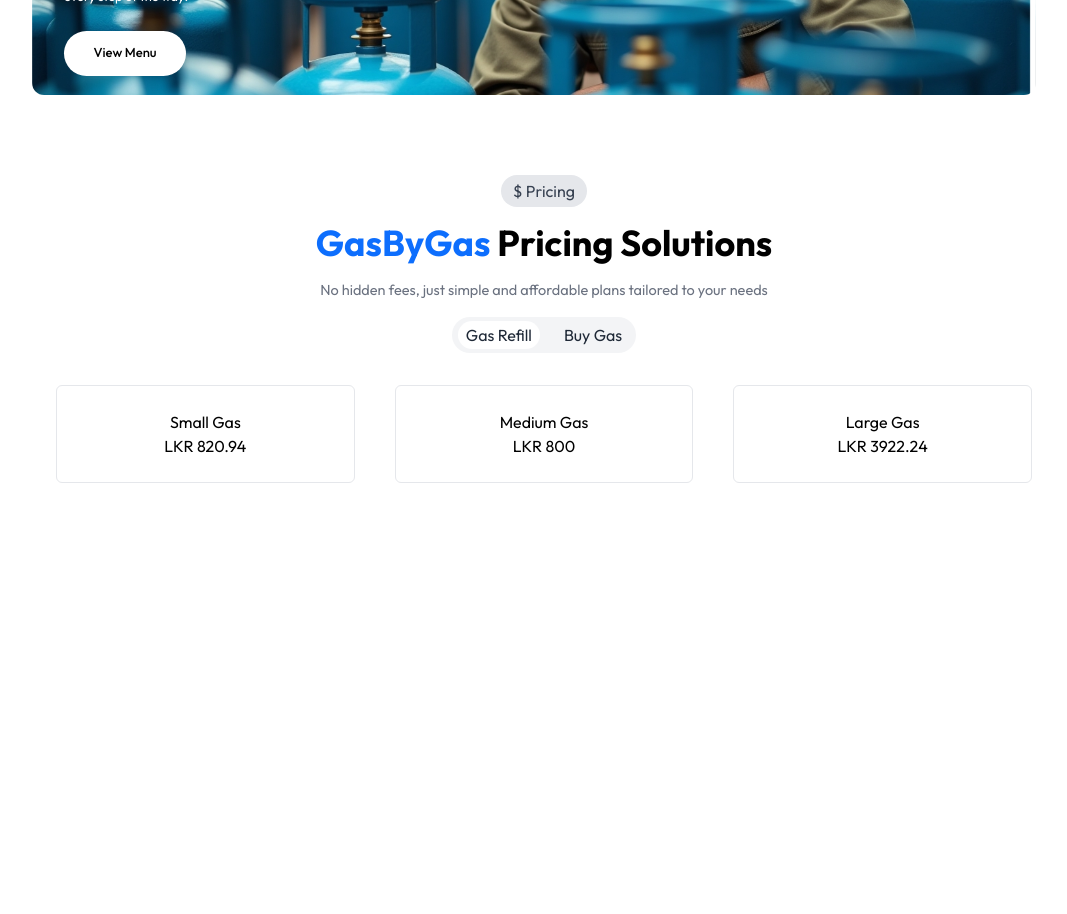
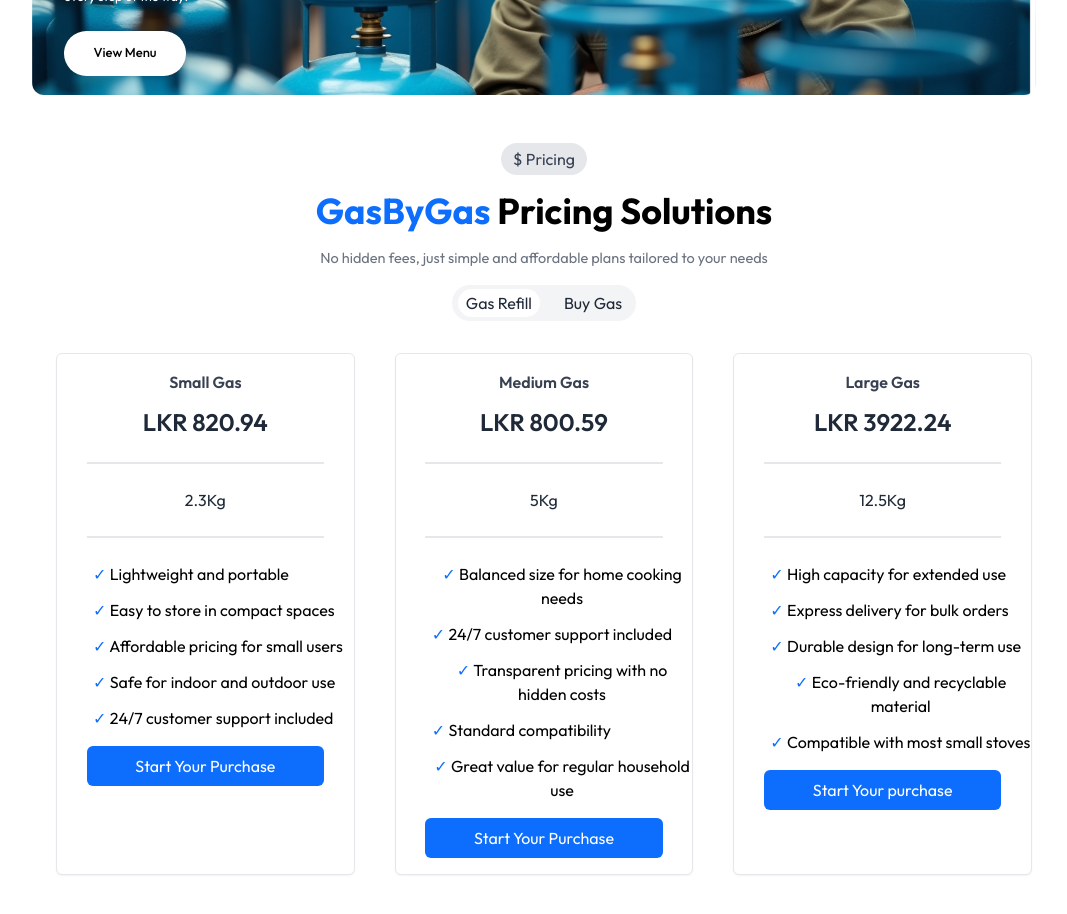
Before and after one commit to gasbygasplc/Supply-Chain-Management-for-Gas-By-Bas-PLC, a React (Vite) app in the folder frontend/: page / in a window 1280 px wide. Shown: the part 460-1374 px from the top of the page, without its empty margins (96-1163 px from the left). Built offline with nearby package versions, Linux system fonts and the light colour scheme.

Commit message:
Refactor Price component layout and enhance styling for better user experience

```diff
--- a/frontend/src/Components/Price.jsx
+++ b/frontend/src/Components/Price.jsx
@@ -9,7 +9,7 @@ const Price = () => {
 
     <>
 
-        <section id='pricing-cart' className='min-h-[80%] md:min-h-screen md:grid grid-cols-1 flex flex-col justify-center py-3 md:py-12 px-6'>
+        <section id='pricing-cart' className='min-h-[80%] md:min-h-screen md:grid grid-cols-1 flex flex-col justify-center py-3 md:py-4 px-6'>
 
             <div className='text-center flex flex-col justify-items-center items-center gap-4'>
 
@@ -31,36 +31,102 @@ const Price = () => {
 
                     {/* =========================================== Small Gas ============================================== */}
 
-                    <div  className='bg-white py-6  max-w-96 border rounded-md'>
+                    <div  className='bg-white py-4  max-w-96 border rounded-md shadow-sm'>
 
-                        <div>
+                        <div  className='flex flex-col gap-3 mb-6 text-center cursor-pointer'>
 
-                            <p>Small Gas</p>
-                            <h1>LKR 820.94</h1>
+                            <p className='text-base font-semibold text-gray-700'>Small Gas</p>
+                            <h1 className='text-2xl font-semibold text-gray-800'>LKR 820.94</h1>
 
                         </div>
 
-                    </div>
+                        <hr className='max-w-[80%] border mx-auto  mb-6'/>
 
-                    <div className='bg-white py-6  max-w-96 border rounded-md'>
+                        <div className='flex flex-col gap-3 mb-6 text-center cursor-pointer'>
 
-                        <div>
-
-                            <p>Medium Gas</p>
-                            <h1>LKR 800</h1>
+                            <h1 className='text-1xl  text-gray-800'>2.3Kg</h1>
 
                         </div>
 
+                        <hr className='max-w-[80%] border mx-auto mb-6'/>
+
+                        <div className='flex flex-col gap-3 justify-start items-start mx-auto ml-9'>
+
+                            <p> <span className='text-primary'>&#10003;</span> Lightweight and portable </p>
+                            <p> <span className='text-primary'>&#10003;</span> Easy to store in compact spaces</p>
+                            <p> <span className='text-primary'>&#10003;</span> Affordable pricing for small users</p>
+                            <p> <span className='text-primary'>&#10003;</span> Safe for indoor and outdoor use</p>
+                            <p> <span className='text-primary'>&#10003;</span> 24/7 customer support included</p>
+
+                        </div>
+
+                        <button className='bg-primary mt-4 w-[80%] mx-auto py-2 rounded-md text-white'>Start Your Purchase</button>
+
                     </div>
 
-                    <div className='bg-white py-6  max-w-96 border rounded-md'>
+                    <div className='bg-white py-4  max-w-96 border rounded-md  shadow-sm'>
 
-                        <div>
+                        <div className='flex flex-col gap-3 text-center mb-6 cursor-pointer'>
 
-                            <p>Large Gas</p>
-                            <h1>LKR 3922.24</h1>
+                            <p className='text-base font-semibold text-gray-700'>Medium Gas</p>
+                            <h1 className='text-2xl font-semibold text-gray-800'>LKR 800.59</h1>
 
                         </div>
+
+                        <hr className='max-w-[80%] border mx-auto mb-6'/>
+
+                        <div className='flex flex-col gap-3 mb-6 text-center cursor-pointer'>
+
+                            <h1 className='text-1xl  text-gray-800'>5Kg</h1>
+
+                        </div>
+
+                        <hr className='max-w-[80%] border mx-auto mb-6'/>
+
+                        <div className='flex flex-col gap-3 justify-start items-start mx-auto ml-9'>
+
+                            <p> <span className='text-primary'>&#10003;</span> Balanced size for home cooking needs </p>
+                            <p> <span className='text-primary'>&#10003;</span> 24/7 customer support included</p>
+                            <p> <span className='text-primary'>&#10003;</span> Transparent pricing with no hidden costs</p>
+                            <p> <span className='text-primary'>&#10003;</span> Standard compatibility</p>
+                            <p> <span className='text-primary'>&#10003;</span> Great value for regular household use</p>
+
+                        </div>
+
+                        <button className='bg-primary mt-4 w-[80%] mx-auto py-2 rounded-md text-white'>Start Your Purchase</button>
+
+                    </div>
+
+                    <div className='bg-white py-4  max-w-96 border rounded-md  shadow-sm'>
+
+                        <div className='flex flex-col gap-3 mb-6 text-center cursor-pointer'>
+
+                            <p className='text-base font-semibold text-gray-700'>Large Gas</p>
+                            <h1 className='text-2xl font-semibold text-gray-800'>LKR 3922.24</h1>
+
+                        </div>
+
+                        <hr className='max-w-[80%] border mx-auto mb-6'/>
+
+                        <div className='flex flex-col gap-3 mb-6 text-center cursor-pointer'>
+
+                            <h1 className='text-1xl text-gray-800'>12.5Kg</h1>
+
+                        </div>
+
+                        <hr className='max-w-[80%] border border-gray-200 mx-auto mb-6'/>
+
+                        <div className='flex flex-col gap-3 justify-start items-start mx-auto ml-9'>
+
+                            <p> <span className='text-primary'>&#10003;</span> High capacity for extended use </p>
+                            <p> <span className='text-primary'>&#10003;</span> Express delivery for bulk orders</p>
+                            <p> <span className='text-primary'>&#10003;</span> Durable design for long-term use</p>
+                            <p> <span className='text-primary'>&#10003;</span> Eco-friendly and recyclable material</p>
+                            <p> <span className='text-primary'>&#10003;</span> Compatible with most small stoves</p>
+
+                        </div>
+
+                        <button className='bg-primary mt-4 w-[80%] mx-auto py-2 rounded-md text-white'>Start Your purchase</button>
 
                     </div>
 
```
